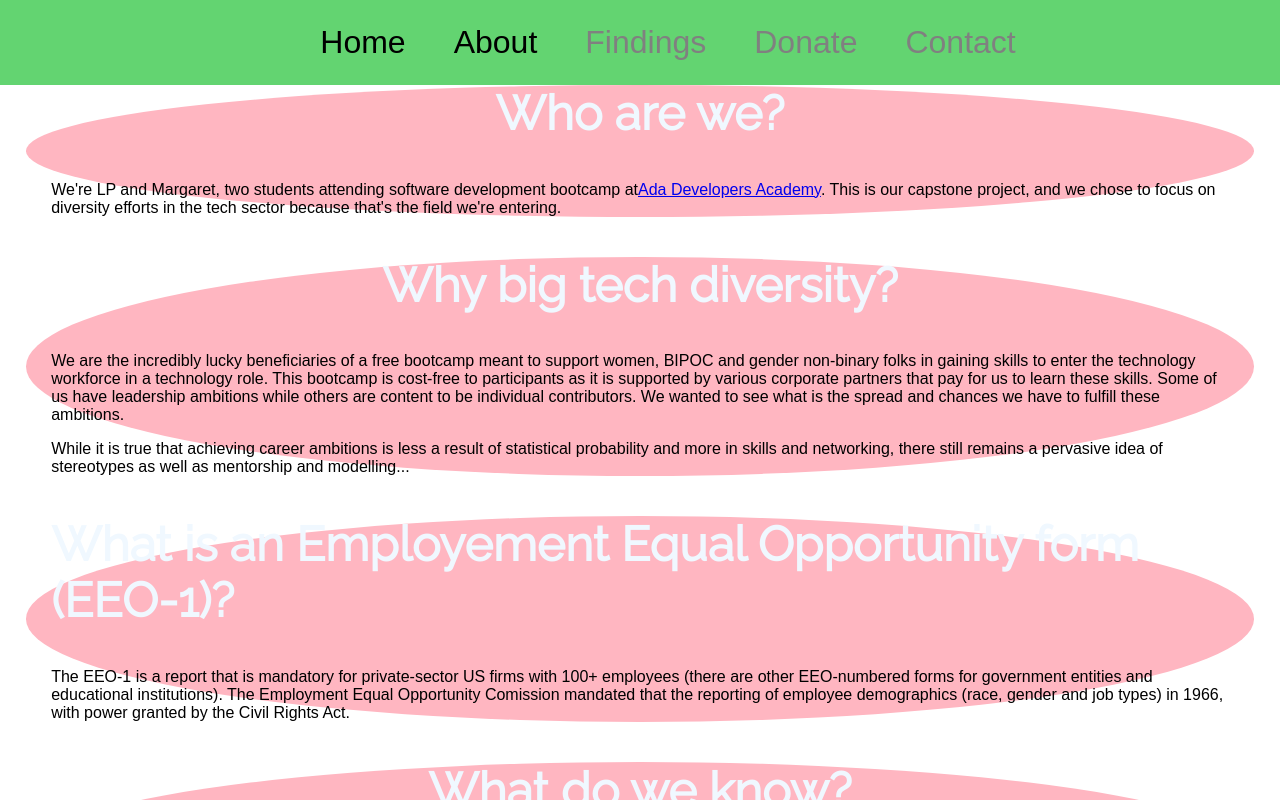
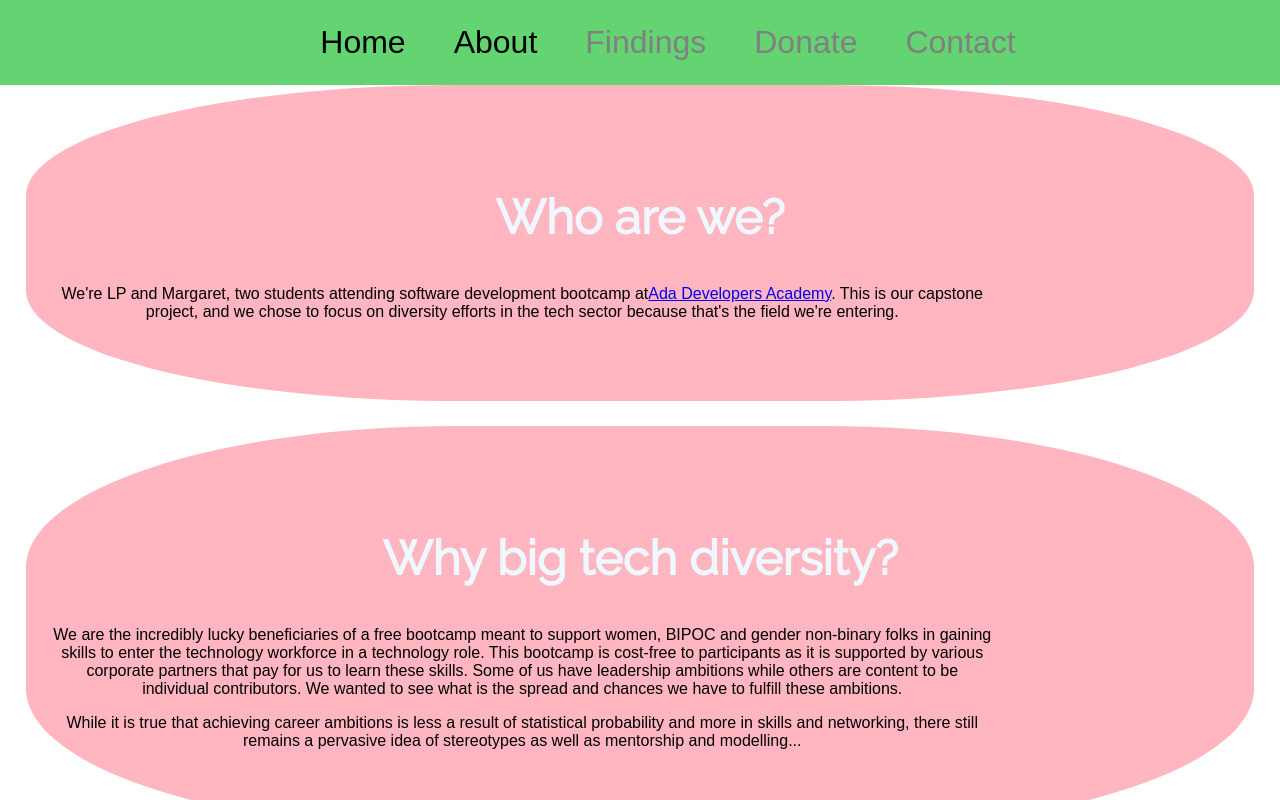
Before and after one commit to azbluem/eeo1-report-frontend, a React (Create React App) app in the folder eeo1-frontend/: page /eeo1-report-frontend/about in a window 1280 px wide. Shown: the top 800 px of the page. Built offline with nearby package versions, Linux system fonts and the light colour scheme; a web font is replaced by a local one; what chartjs-plugin-datalabels would draw is missing.

Commit message:
add home icon but not functional

```diff
--- a/eeo1-frontend/src/components/Navbar/NavbarElements.js
+++ b/eeo1-frontend/src/components/Navbar/NavbarElements.js
@@ -1,4 +1,4 @@
-import { FaBars } from 'react-icons/fa';
+import { FaBars, FaHome } from 'react-icons/fa';
 import { NavLink as Link } from 'react-router-dom';
 import styled from 'styled-components';
 
@@ -46,6 +46,20 @@ export const Bars = styled(FaBars)`
   }
 `;
 
+export const HomeIcon = styled(FaHome)`
+  display: none;
+  color: #808080;
+  @media screen and (max-width: 768px) {
+    display: block;
+    position: absolute;
+    top: 0;
+    right: 98%;
+    transform: translate(100%, 75%);
+    font-size: 1.8rem;
+    cursor: pointer;
+  }
+`;
+
 export const NavMenu = styled.div`
   display: flex;
   min-height: 85px;
--- a/eeo1-frontend/src/components/Navbar/index.js
+++ b/eeo1-frontend/src/components/Navbar/index.js
@@ -4,6 +4,7 @@ import {
   NavLink,
   Bars,
   NavMenu,
+  HomeIcon,
 } from './NavbarElements';
 
 const Navbar = () => {
@@ -44,6 +45,7 @@ const Navbar = () => {
   return (
     <>
       <Nav>
+        <HomeIcon to='/eeo1-report-frontend/' activestyle='true'/>
         <Bars onClick={()=>{setSideBar(!sideBar)}}/>
         <NavBar></NavBar>
       </Nav>
--- a/eeo1-frontend/src/components/pages/about.css
+++ b/eeo1-frontend/src/components/pages/about.css
@@ -1,8 +1,14 @@
 section {
     margin: 2%;
-    padding: 0% 2% 0% 2%;
+    padding: 5% 2% 5% 2%;
     background-color: lightpink;
-    border-radius: 50%;
+    border-radius: 35%;
+    text-align: center;
+}
+
+section h2, section p {
+    width: 80%;
+    align-self: center;
 }
 
 h2 {
```
